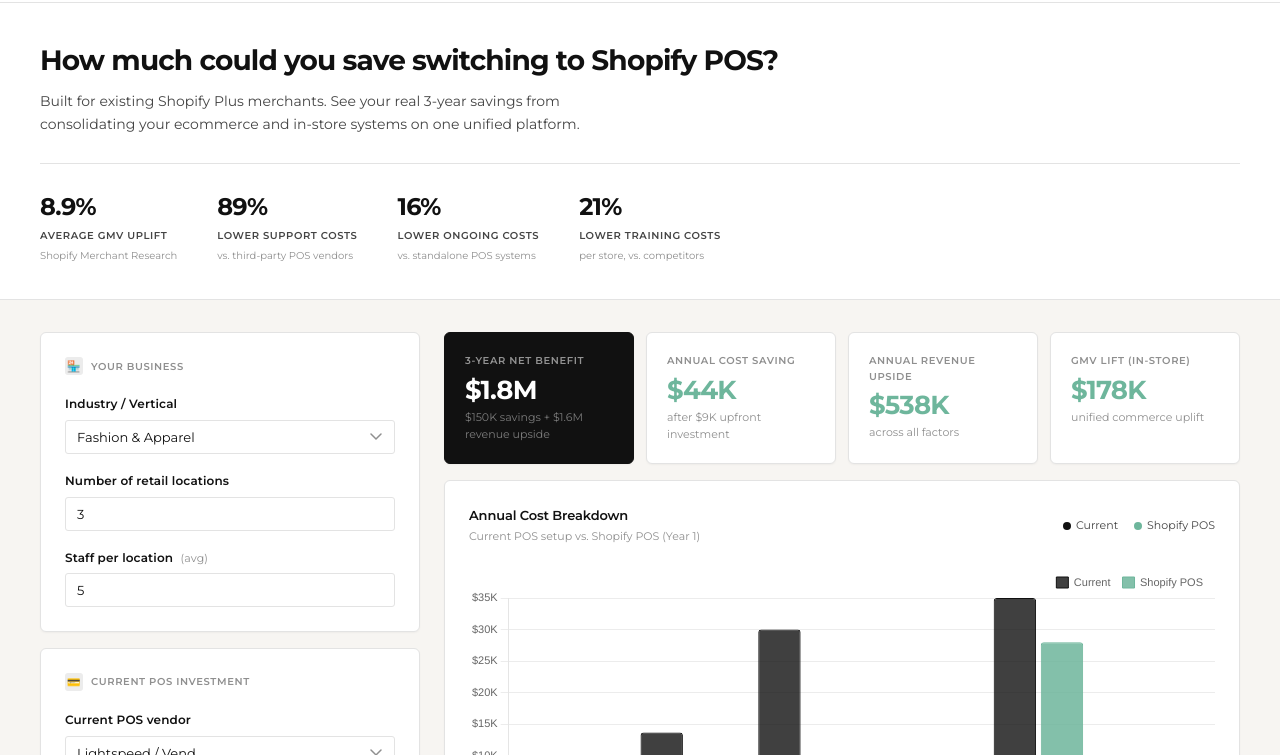
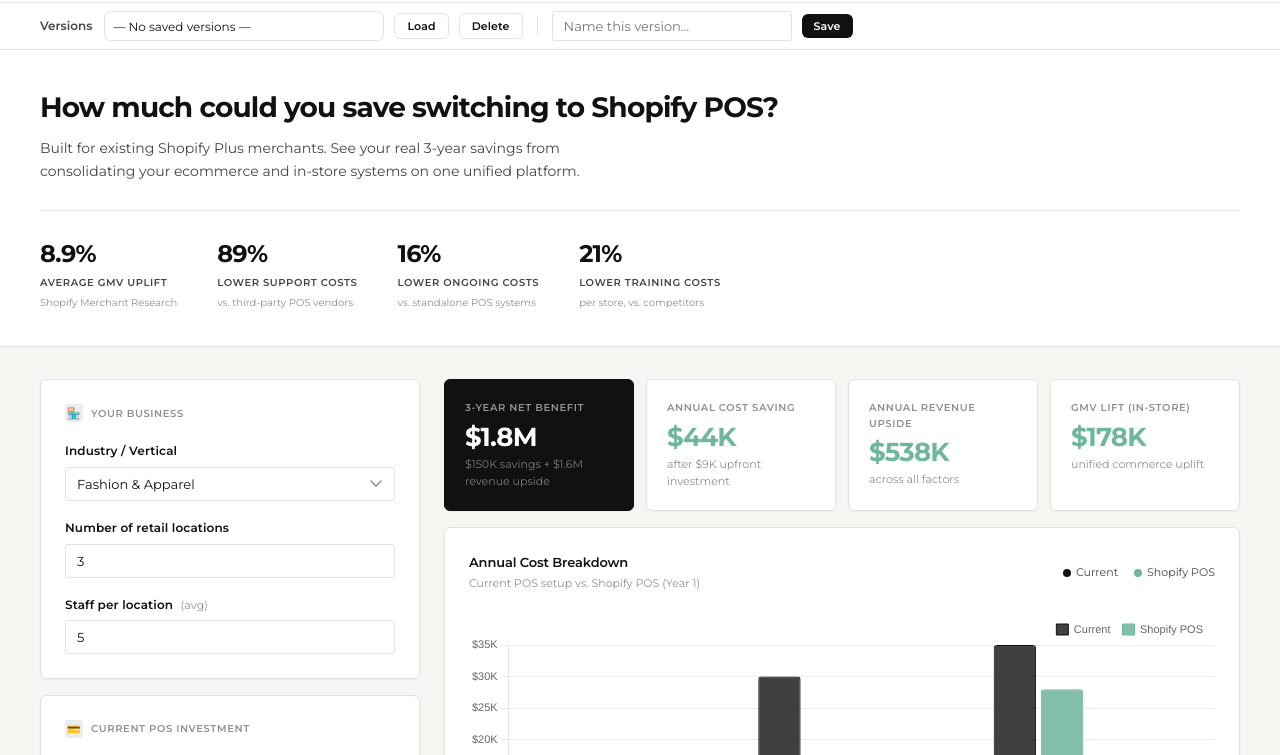
Before and after one commit to kolecalling/shopify-pos-tco-calculator, a plain HTML site: page index.html in a window 1280 px wide. Shown: the part 61-816 px from the top of the page. Drawn offline with nearby package versions, Linux system fonts and the light colour scheme.

Commit message:
Add version manager — save/load/delete named versions via localStorage

```diff
--- a/index.html
+++ b/index.html
@@ -421,6 +421,67 @@
     letter-spacing: 0.02em;
   }
 
+  /* ── VERSIONS BAR ── */
+  .versions-bar {
+    background: var(--surface);
+    border-bottom: 1px solid var(--border);
+    padding: 8px 40px;
+    display: flex;
+    align-items: center;
+    gap: 10px;
+    font-size: 12px;
+  }
+  .versions-label {
+    font-weight: 600;
+    color: var(--text-secondary);
+    white-space: nowrap;
+    margin-right: 2px;
+  }
+  .versions-select {
+    flex: 1;
+    max-width: 280px;
+    height: 30px;
+    padding: 0 8px;
+    border: 1px solid var(--border);
+    border-radius: var(--radius);
+    font-size: 12px;
+    font-family: inherit;
+    background: var(--surface);
+    color: var(--text-primary);
+  }
+  .versions-divider {
+    width: 1px;
+    height: 20px;
+    background: var(--border);
+    margin: 0 4px;
+  }
+  .version-name-input {
+    flex: 1;
+    max-width: 240px;
+    height: 30px;
+    padding: 0 10px;
+    border: 1px solid var(--border);
+    border-radius: var(--radius);
+    font-size: 12px;
+    font-family: inherit;
+    background: var(--surface);
+    color: var(--text-primary);
+  }
+  .version-name-input:focus, .versions-select:focus {
+    outline: none;
+    border-color: var(--accent);
+  }
+  .btn-sm {
+    padding: 5px 12px;
+    font-size: 11px;
+  }
+  .versions-saved-count {
+    font-size: 11px;
+    color: var(--text-muted);
+    margin-left: auto;
+    white-space: nowrap;
+  }
+
   /* ── INSIGHTS SECTION ── */
   .insights-grid {
     display: grid;
@@ -555,6 +616,20 @@
     <button class="btn btn-primary" onclick="window.print()">⬇ Export PDF</button>
   </div>
 </header>
+
+<!-- ── VERSIONS BAR ── -->
+<div class="versions-bar">
+  <span class="versions-label">Versions</span>
+  <select class="versions-select" id="versions_select">
+    <option value="">— No saved versions —</option>
+  </select>
+  <button class="btn btn-ghost btn-sm" onclick="loadSelectedVersion()">Load</button>
+  <button class="btn btn-ghost btn-sm" onclick="deleteSelectedVersion()">Delete</button>
+  <div class="versions-divider"></div>
+  <input type="text" class="version-name-input" id="version_name_input" placeholder="Name this version…">
+  <button class="btn btn-primary btn-sm" onclick="saveCurrentVersion()">Save</button>
+  <span class="versions-saved-count" id="versions_count"></span>
+</div>
 
 <!-- ── HERO BAND ── -->
 <div class="hero-band">
@@ -1112,6 +1187,93 @@
 </div>
 
 <script>
+// ── VERSION MANAGER ──
+const VERSIONS_KEY = 'pos_tco_versions';
+const INPUT_IDS = [
+  'industry', 'num_locations', 'staff_per_store',
+  'vendor', 'pos_cost_per_store', 'middleware_cost', 'it_support', 'training_per_store', 'contract_remaining',
+  'implementation_cost', 'shopify_training', 'shopify_it_support', 'shopify_integration',
+  'ecom_gmv', 'store_gmv', 'ecom_vpf', 'store_vpf',
+  'current_payments_rate', 'shopify_payments_rate',
+  'hardware_cost', 'hardware_discount',
+  'rev_gmv_lift', 'rev_bopis_adoption', 'rev_bopis_aov', 'rev_lost_sales', 'rev_cross_channel_pct', 'rev_ltv_premium'
+];
+
+function getVersions() {
+  try { return JSON.parse(localStorage.getItem(VERSIONS_KEY)) || []; }
+  catch { return []; }
+}
+
+function setVersions(versions) {
+  localStorage.setItem(VERSIONS_KEY, JSON.stringify(versions));
+}
+
+function captureInputs() {
+  const inputs = {};
+  INPUT_IDS.forEach(id => {
+    const el = document.getElementById(id);
+    if (el) inputs[id] = el.value;
+  });
+  return inputs;
+}
+
+function restoreInputs(inputs) {
+  INPUT_IDS.forEach(id => {
+    const el = document.getElementById(id);
+    if (el && inputs[id] !== undefined) el.value = inputs[id];
+  });
+}
+
+function saveCurrentVersion() {
+  const nameEl = document.getElementById('version_name_input');
+  const name = (nameEl.value || '').trim();
+  if (!name) { nameEl.focus(); nameEl.placeholder = 'Enter a name first…'; return; }
+  const versions = getVersions();
+  const existing = versions.findIndex(v => v.name === name);
+  const entry = { id: 'v_' + Date.now(), name, savedAt: new Date().toISOString(), inputs: captureInputs() };
+  if (existing >= 0) {
+    entry.id = versions[existing].id;
+    versions[existing] = entry;
+  } else {
+    versions.push(entry);
+  }
+  setVersions(versions);
+  nameEl.value = '';
+  nameEl.placeholder = 'Name this version…';
+  refreshVersionsUI(entry.id);
+}
+
+function loadSelectedVersion() {
+  const id = document.getElementById('versions_select').value;
+  if (!id) return;
+  const v = getVersions().find(v => v.id === id);
+  if (!v) return;
+  restoreInputs(v.inputs);
+  onVendorChange();
+}
+
+function deleteSelectedVersion() {
+  const id = document.getElementById('versions_select').value;
+  if (!id) return;
+  const versions = getVersions().filter(v => v.id !== id);
+  setVersions(versions);
+  refreshVersionsUI();
+}
+
+function refreshVersionsUI(selectId) {
+  const versions = getVersions();
+  const sel = document.getElementById('versions_select');
+  sel.innerHTML = versions.length
+    ? versions.map(v => {
+        const d = new Date(v.savedAt);
+        const label = `${v.name} — ${d.toLocaleDateString('en-AU', { day:'numeric', month:'short' })} ${d.toLocaleTimeString('en-AU', { hour:'2-digit', minute:'2-digit' })}`;
+        return `<option value="${v.id}"${v.id === selectId ? ' selected' : ''}>${label}</option>`;
+      }).join('')
+    : '<option value="">— No saved versions —</option>';
+  const countEl = document.getElementById('versions_count');
+  countEl.textContent = versions.length ? `${versions.length} version${versions.length === 1 ? '' : 's'} saved` : '';
+}
+
 // ── VENDOR DEFAULTS ──
 const vendorData = {
   lightspeed: {
@@ -1601,6 +1763,7 @@
 }
 
 // ── INIT ──
+refreshVersionsUI();
 onVendorChange();
 </script>
 </body>
```
